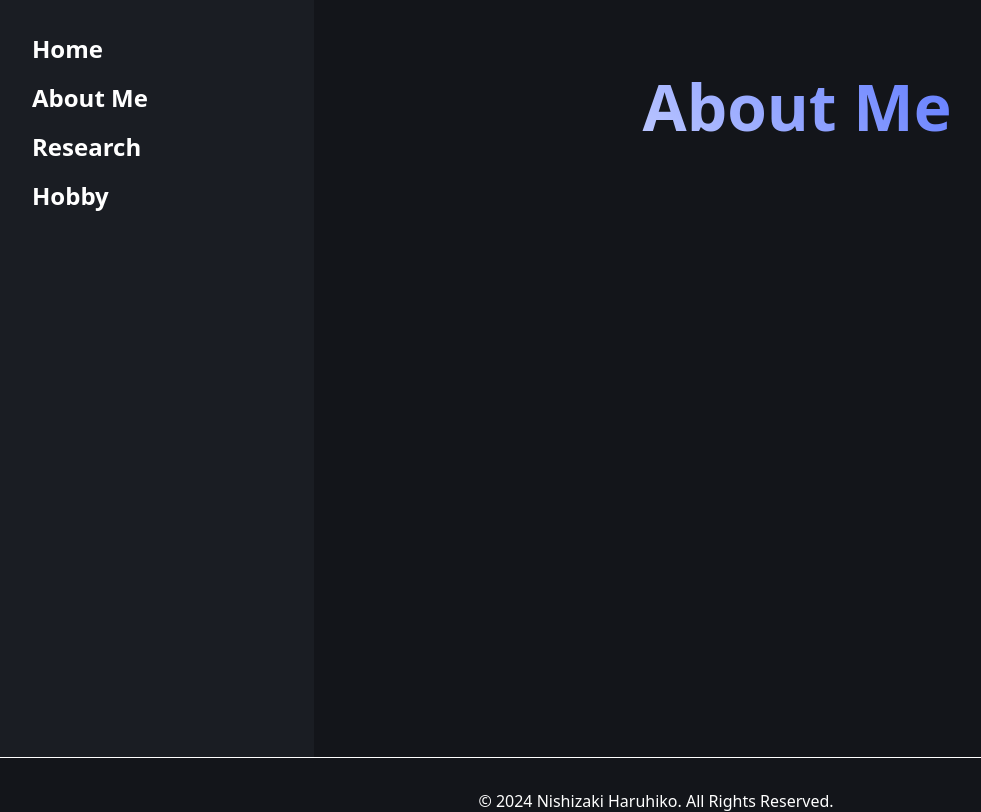
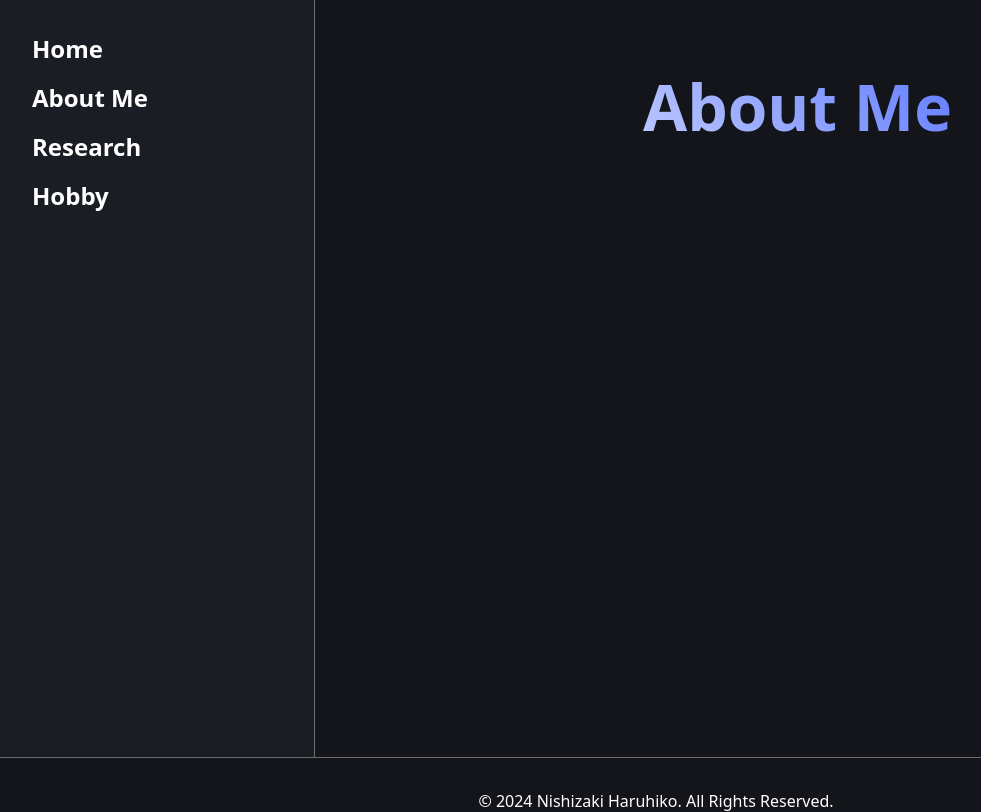
Before and after one commit to jijinbei/HomePage, an Astro site: page /about in a window 1280 px wide. Shown: the top 812 px of the page, without its empty margins (0-981 px from the left). Built offline with nearby package versions, Linux system fonts and the light colour scheme; Astro itself is replaced by a stand-in of ours.

Commit message:
枠の追加

```diff
--- a/src/layouts/Layout.astro
+++ b/src/layouts/Layout.astro
@@ -92,6 +92,7 @@ const { title } = Astro.props;
 		padding: 2rem;
 		display: none;
 		font-size: 1.5rem;
+		border-right: 1px solid #6c6c6c;
 	}
 	.sidebar.active {
 		display: block;
@@ -155,6 +156,6 @@ const { title } = Astro.props;
 		color: #ffffff;
 		text-align: center;
 		padding: 1rem;
-		border-top: 1px solid #ffffff;
+		border-top: 1px solid #6c6c6c;
 	}
 </style>
```
